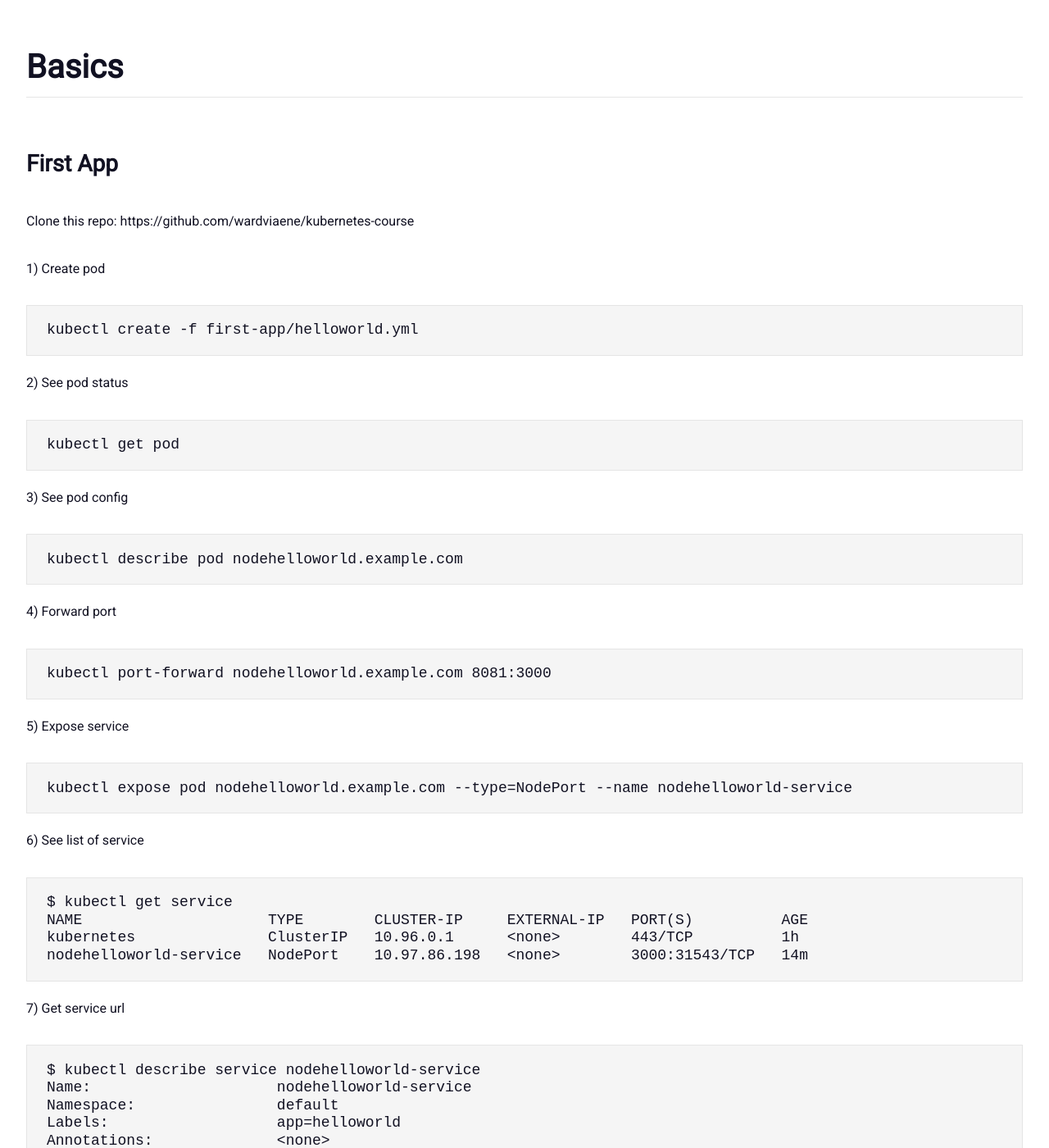
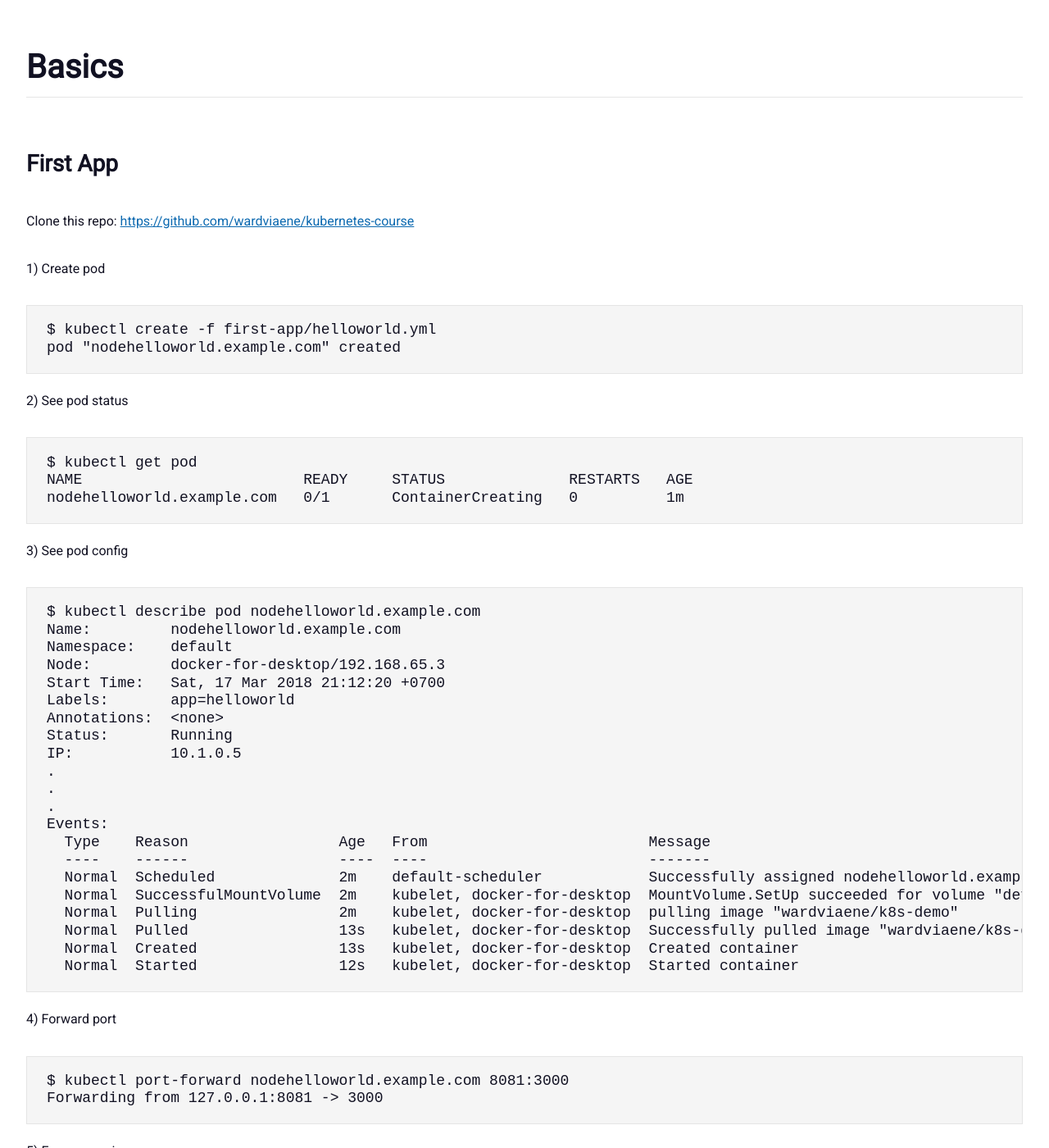
Before and after one commit to shruti170901/hola.github.io, a Jekyll site: the page built from kubenetes/index.md, in a window 1280 px wide and 1400 px high, scrolled down 276 px. Shown: the whole window at 82% size. Built offline with Jekyll 4.4.1, drawn with Linux system fonts in a browser that asks for light colours; some of the changed text lies outside the part shown.

Commit message:
Cosmetic fixes

````diff
--- a/kubenetes/index.md
+++ b/kubenetes/index.md
@@ -8,36 +8,61 @@ description: My Kubenetes learning notes and references
 
 ## First App
 
-Clone this repo: https://github.com/wardviaene/kubernetes-course
+Clone this repo: [https://github.com/wardviaene/kubernetes-course](https://github.com/wardviaene/kubernetes-course)
 
 1) Create pod
 
 ```
-kubectl create -f first-app/helloworld.yml
+$ kubectl create -f first-app/helloworld.yml
+pod "nodehelloworld.example.com" created
 ```
 
 2) See pod status
 
 ```
-kubectl get pod
+$ kubectl get pod
+NAME                         READY     STATUS              RESTARTS   AGE
+nodehelloworld.example.com   0/1       ContainerCreating   0          1m
 ```
 
 3) See pod config
 
 ```
-kubectl describe pod nodehelloworld.example.com
+$ kubectl describe pod nodehelloworld.example.com
+Name:         nodehelloworld.example.com
+Namespace:    default
+Node:         docker-for-desktop/192.168.65.3
+Start Time:   Sat, 17 Mar 2018 21:12:20 +0700
+Labels:       app=helloworld
+Annotations:  <none>
+Status:       Running
+IP:           10.1.0.5
+.
+.
+.
+Events:
+  Type    Reason                 Age   From                         Message
+  ----    ------                 ----  ----                         -------
+  Normal  Scheduled              2m    default-scheduler            Successfully assigned nodehelloworld.example.com to docker-for-desktop
+  Normal  SuccessfulMountVolume  2m    kubelet, docker-for-desktop  MountVolume.SetUp succeeded for volume "default-token-ppmmf"
+  Normal  Pulling                2m    kubelet, docker-for-desktop  pulling image "wardviaene/k8s-demo"
+  Normal  Pulled                 13s   kubelet, docker-for-desktop  Successfully pulled image "wardviaene/k8s-demo"
+  Normal  Created                13s   kubelet, docker-for-desktop  Created container
+  Normal  Started                12s   kubelet, docker-for-desktop  Started container
 ```
 
 4) Forward port
 
 ```
-kubectl port-forward nodehelloworld.example.com 8081:3000
+$ kubectl port-forward nodehelloworld.example.com 8081:3000
+Forwarding from 127.0.0.1:8081 -> 3000
 ```
 
 5) Expose service
 
 ```
-kubectl expose pod nodehelloworld.example.com --type=NodePort --name nodehelloworld-service
+$kubectl expose pod nodehelloworld.example.com --type=NodePort --name nodehelloworld-service
+service "nodehelloworld-service" exposed
 ```
 
 6) See list of service
````
Also changed, not shown: docker/index.md (+3 -3 lines).
